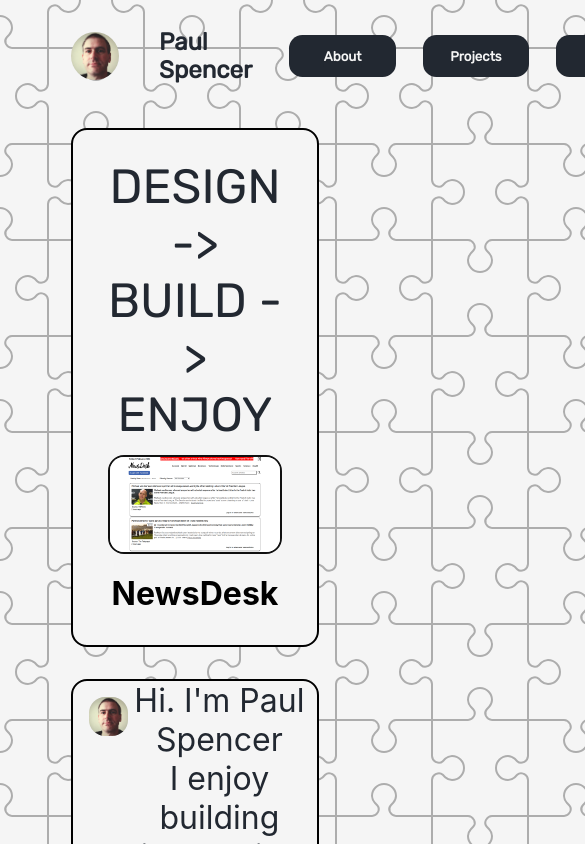
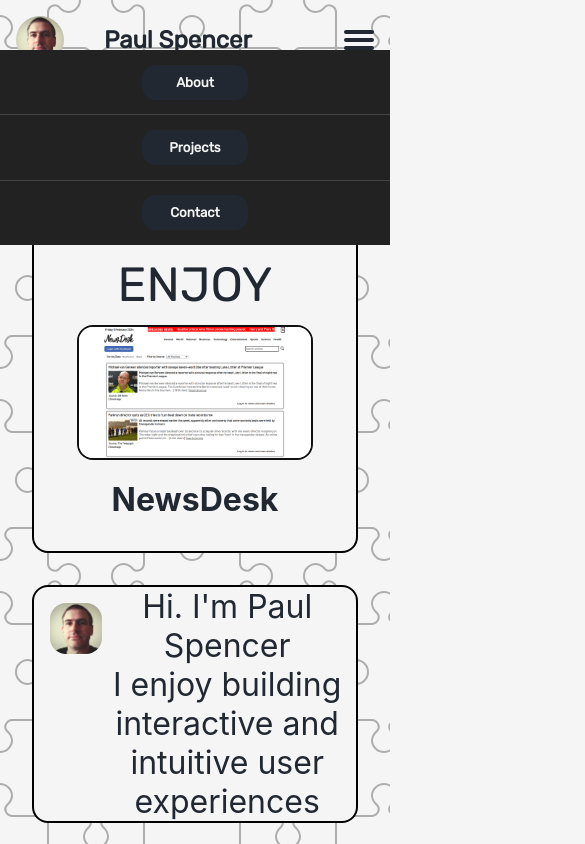
Before and after one commit to billsongames/spenno.dev, a React (Create React App) app: page / in a window 390 px wide. Shown: the top 844 px of the page, 585 px wide, since content can reach past the window. Built offline with nearby package versions, Linux system fonts and the light colour scheme.

Commit message:
media query started

```diff
--- a/src/App.css
+++ b/src/App.css
@@ -5,7 +5,7 @@
 
 .App {
   margin: auto;
-  width:80%;
+  width:100%;
   max-width:1280px;
   text-align: center;
 }
--- a/src/Components/Home/homeGallery.css
+++ b/src/Components/Home/homeGallery.css
@@ -15,7 +15,7 @@
 .home-gallery-link{
   font-size: 2em;
   font-weight: bold;
-  color: var(--link-color);
+  color: var(--text-color);
   text-decoration: underline 0.2em var(--background-color);;
   text-underline-offset: 0.2em;
   transition: text-decoration-color 0.2s, text-underline-offset 0.2s
--- a/src/Components/Navbar/Navbar.jsx
+++ b/src/Components/Navbar/Navbar.jsx
@@ -46,12 +46,18 @@ const Navbar = () => {
               </div>
             </div>
           </Link>
+        </div>
+        <div>
+
+          <input id="menu-toggle" type="checkbox" />
+          <label className="menu-button-container" for="menu-toggle">
+            <div className="menu-button"></div>
+          </label>
 
         </div>
 
-      <div className="navbar-links">
-
-        <div>
+        <ul className="navbar-links">
+            <li>
               <Link to = {"/about"} style={{ textDecoration: 'none' }}>
                 <button className="navbar-link-button">
                   <div className="navbar-link-item">
@@ -59,9 +65,9 @@ const Navbar = () => {
                   </div>
                 </button>
               </Link>
-        </div>
+            </li>
 
-        <div>
+            <li>
               <Link to = {"/projects"} style={{ textDecoration: 'none' }}>
                 <button className="navbar-link-button">
                   <div className="navbar-link-item">
@@ -69,9 +75,9 @@ const Navbar = () => {
                   </div>
                 </button>
               </Link>
-        </div>
+            </li>
 
-        <div>
+            <li>
               <Link to = {"/contact"} style={{ textDecoration: 'none' }}>
                 <button className="navbar-link-button">
                   <div className="navbar-link-item">
@@ -79,18 +85,25 @@ const Navbar = () => {
                   </div>
                 </button>
               </Link>
-        </div>
+            </li>
+          </ul>
 
-        <div className="navbar-darkmode-toggle">
+{/*           <div className="navbar-darkmode-toggle">
             <img src={darkMode
               ? "/assets/images/darkmode/lightswitch_on.png"
               : "/assets/images/darkmode/lightswitch_off.png"}
               alt="Dark Mode toggle"
               onClick={handleDarkModeClick}/>
+          </div> */}
+        </div>
 
-        </div>
-      </div>
-    </div>
+
+
+
+
+
+
+
   )
 
 
--- a/src/Components/Navbar/navbar.css
+++ b/src/Components/Navbar/navbar.css
@@ -4,10 +4,11 @@
 }
 
 .navbar-container{
-  margin: 1em;
+  width: 100%;
   max-width: 1280px;
   display: flex;
   flex-direction: row;
+  align-items: center;
   justify-content: space-between;
 }
 
@@ -43,16 +44,25 @@
   cursor: pointer;
 }
 
+/* #################################################### */
+
 .navbar-links{
   display: flex;
   flex-direction: row;
-  justify-items: center ;
-  align-items: center
+  list-style-type: none;
+  margin: 0;
+  padding: 0;
+  z-index: 1
+}
+
+.navbar-links > li {
+  margin: 0 1rem;
+  overflow: hidden;
 }
 
 .navbar-link-button{
-  margin: 1em;
-  padding: 1em;
+  margin: 0.5em;
+  padding: 0.75em;
   width: 8em;
   background-color: var(--text-color);
   border: none;
@@ -71,7 +81,6 @@
 }
 
 .navbar-link-item{
-  padding: 0 1em;
   font-family: Rubik-Regular, serif;
   font-size: 1em;
   font-weight: bold;
@@ -84,3 +93,103 @@
 .navbar-darkmode-toggle > img{
   width: 50px
 }
+
+/* #################################################### */
+
+.menu-button-container{
+  display: none;
+  height: 100%;
+  width: 30px;
+  margin: 0 1em 0 0;
+  cursor: pointer;
+  flex-direction: column;
+  justify-content: center;
+  align-items: center;
+}
+
+#menu-toggle{
+  display: none;
+}
+
+.menu-button,
+.menu-button::before,
+.menu-button::after {
+  display: block;
+  background-color: var(--text-color);
+  position: absolute;
+  height: 4px;
+  width: 30px;
+  transition: transform 400ms cubic-bezier(0.23, 1, 0.32, 1);
+  border-radius: 2px;
+}
+
+.menu-button::before {
+  content: '';
+  margin-top: -8px;
+}
+
+.menu-button::after {
+  content: '';
+  margin-top: 8px;
+}
+
+#menu-toggle:checked + .menu-button-container .menu-button::before {
+  margin-top: 0px;
+  transform: rotate(405deg);
+}
+
+#menu-toggle:checked + .menu-button-container .menu-button {
+  background: rgba(255, 255, 255, 0);
+}
+
+#menu-toggle:checked + .menu-button-container .menu-button::after {
+  margin-top: 0px;
+  transform: rotate(-405deg);
+}
+
+/* #################################################### */
+
+@media (max-width: 767px) {
+  .menu-button-container{
+    display: flex;
+  }
+
+  .navbar-links{
+    position: absolute;
+    top: 0;
+    margin-top: 50px;
+    left: 0;
+    flex-direction: column;
+    width: 100%;
+    justify-content: center;
+    align-items: center;
+  }
+
+  #menu-toggle ~ .navbar-links li {
+    height: 0;
+    margin: 0;
+    padding: 0;
+    border: 0;
+    transition: height 400ms cubic-bezier(0.23, 1, 0.32, 1);
+  }
+
+  #menu-toggle:checked ~ .navbar-links li {
+    border: 1px solid #333;
+    height: 2.5em;
+    padding: 0.5em;
+    transition: height 400ms cubic-bezier(0.23, 1, 0.32, 1);
+  }
+
+  .navbar-links > li {
+    display: flex;
+    justify-content: center;
+    margin: 0;
+    padding: 0.5em 0;
+    width: 100%;
+    color: var(--text-color);
+    background-color: #222;
+  }
+  .navbar-links > li:not(:last-child) {
+    border-bottom: 1px solid #444;
+  }
+}
```
Lines whose indentation alone changed are shown as unchanged.
